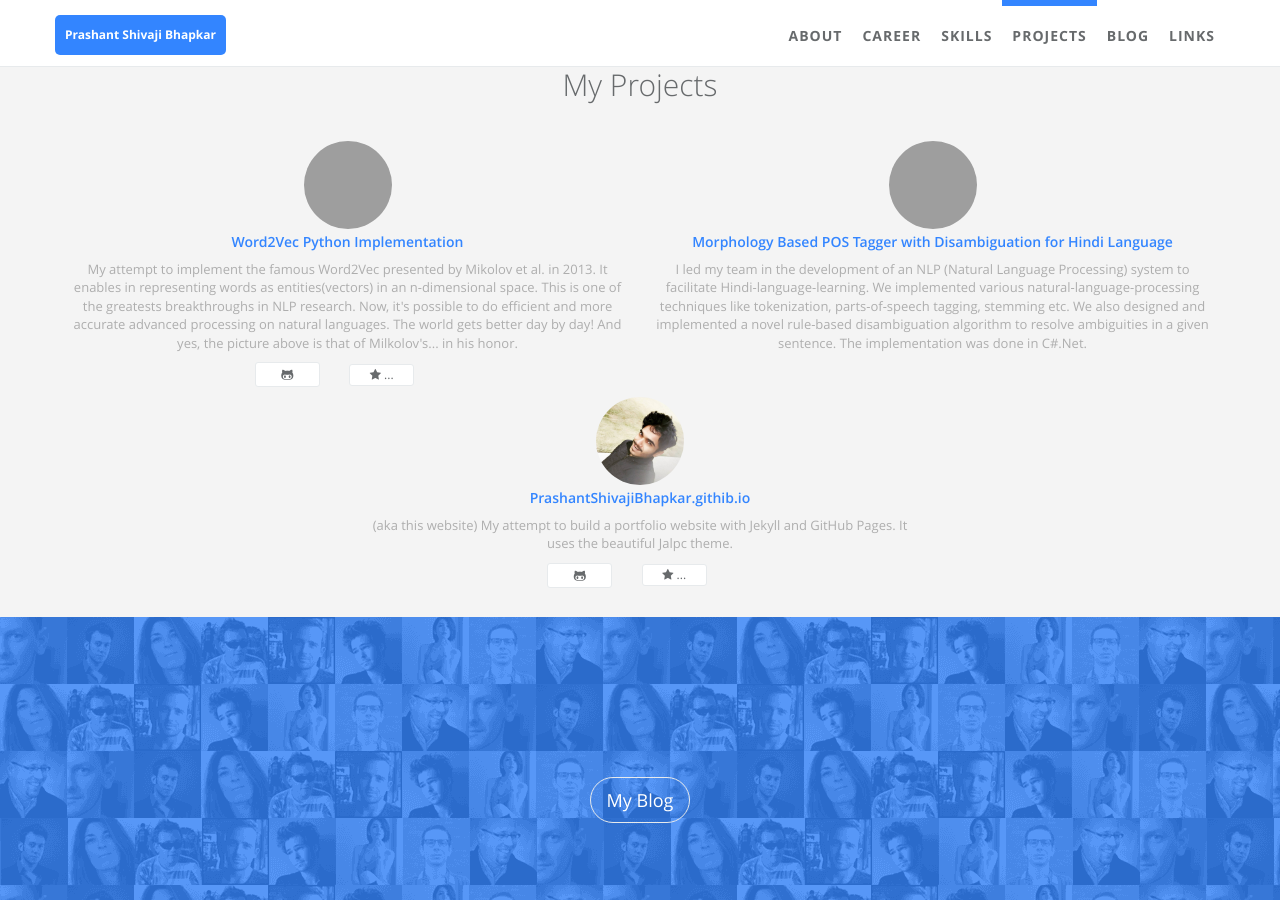
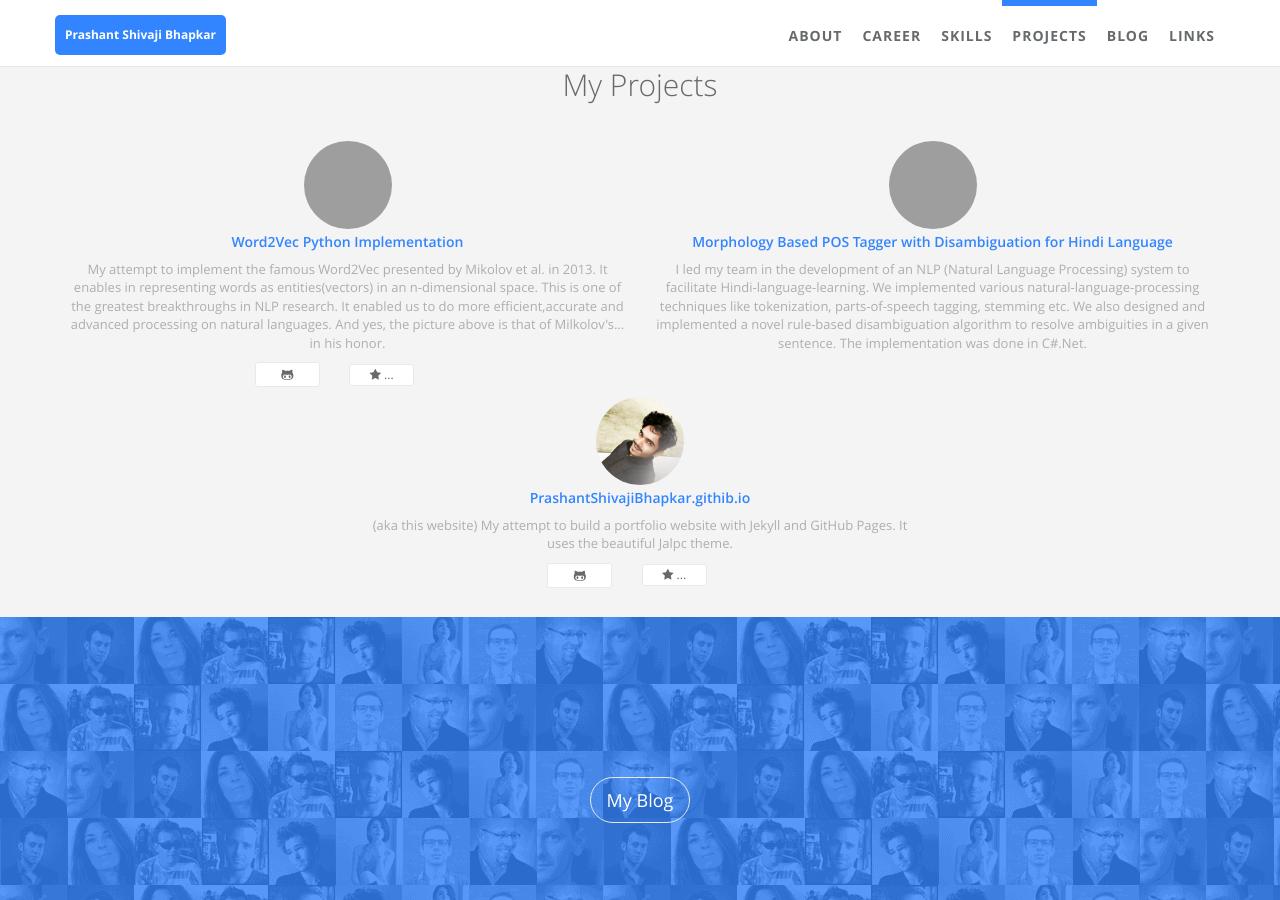
Before and after one commit to PrashantShivajiBhapkar/PrashantShivajiBBhapkar.github.io, a Jekyll site: the page built from index.html, in a window 1280 px wide and 900 px high, scrolled down 2925 px, cut to the strip 0-900 px from the top of the window. Built offline with Jekyll 4.4.1, drawn with Linux system fonts in a browser that asks for light colours; grey boxes are pictures that could not be loaded.

Commit message:
edited project details

```diff
--- a/_data/index/projects.yml
+++ b/_data/index/projects.yml
@@ -9,8 +9,7 @@
   repo: Word2Vec-Python-Implementation
   img: /static/assets/img/landing/tomas-milkolov.jpg
   desc: >
-    My attempt to implement the famous Word2Vec presented by Mikolov et al. in 2013. It enables in representing words as entities(vectors) in an n-dimensional space. This is one of the greatests breakthroughs in NLP research. Now, it's possible to do efficient and more accurate advanced processing on natural languages. The world gets better day by day!
-    And yes, the picture above is that of Milkolov's... in his honor.
+    My attempt to implement the famous Word2Vec presented by Mikolov et al. in 2013. It enables in representing words as entities(vectors) in an n-dimensional space. This is one of the greatest breakthroughs in NLP research. It enabled us to do more efficient,accurate and advanced processing on natural languages. And yes, the picture above is that of Milkolov's... in his honor.
 
 - name: Morphology Based POS Tagger with Disambiguation for Hindi Language
 #  i18n:
```
